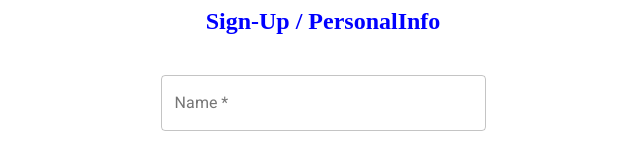
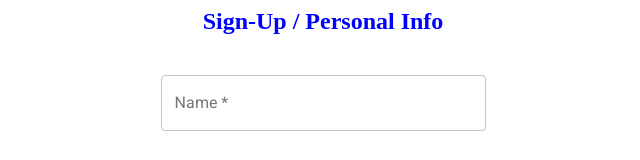
Before and after one commit to Sharad-Bhat-98/Signin-form, a React (Create React App) app: page / in a window 1280 px wide. Shown: the top 160 px of the page, without its empty margins (317-957 px from the left). Built offline with nearby package versions, Linux system fonts and the light colour scheme.

Commit message:
updated foodmanufacturer

```diff
--- a/src/App.js
+++ b/src/App.js
@@ -130,6 +130,7 @@ const App = () => {
         const img = e.target.files[0]
         SetFoodManufacturer({ ...foodmanufacturer, ProductImage: img })
     }
+
     const handledisabledfood = () => {
         if (ProductName === null && ProductDescription === null) {
             return false
--- a/src/components/signupform.jsx
+++ b/src/components/signupform.jsx
@@ -21,7 +21,7 @@ const SignupForm = (props) => {
                 direction="column"
                 alignItems="center"
                 justify="center"  >
-                <h2 Style='color:blue'>Sign-Up / PersonalInfo</h2>
+                <h2 Style='color:blue'>Sign-Up / Personal Info</h2>
 
                 <Grid item xs={12}>
                     <TextField style={{ minWidth: 325, maxWidth: 325 }}
```
